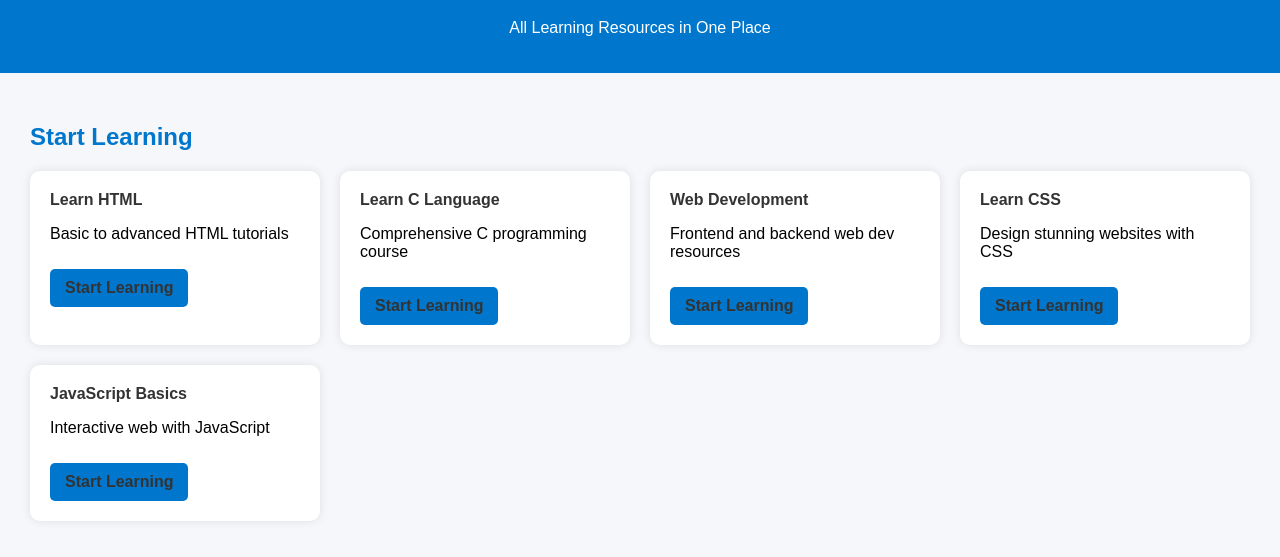
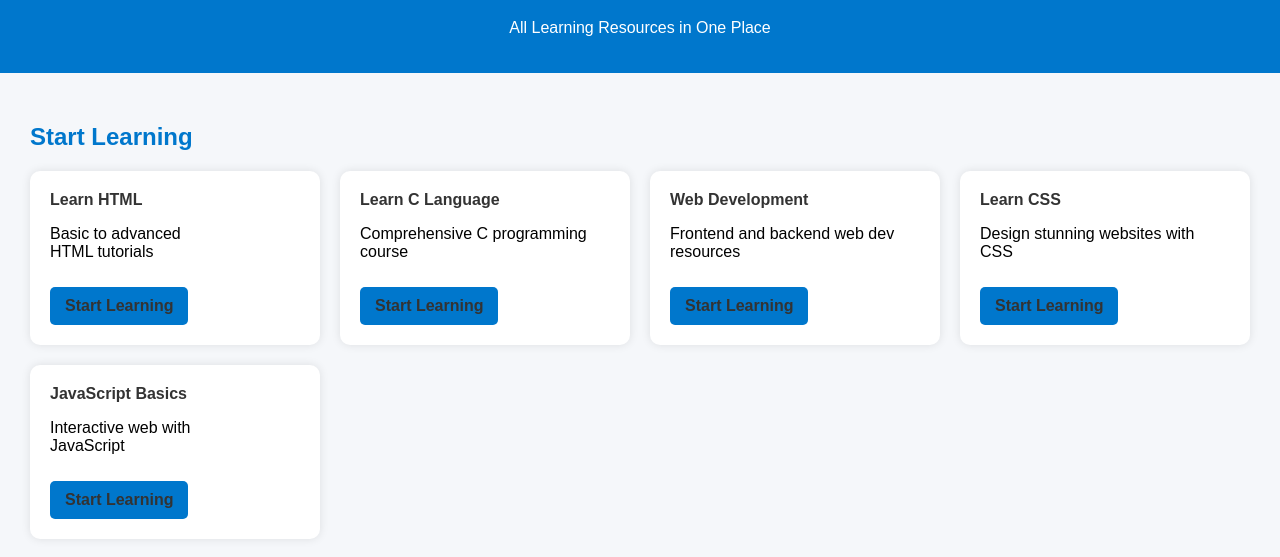
Before and after one commit to mhd-humraz/byte-begin-website, a plain HTML site: page study.html in a window 1280 px wide. Shown: the part 81-638 px from the top of the page. Drawn offline with Linux system fonts and the light colour scheme.

Commit message:
Update study.html

```diff
--- a/study.html
+++ b/study.html
@@ -72,7 +72,7 @@
     <div class="resource-list">
       <div class="resource">
         <a>Learn HTML</a>
-        <p>Basic to advanced HTML tutorials</p>
+        <p>Basic to advanced <br> HTML tutorials</p>
          <a class="btn" href="https://mhd-humraz.github.io/html-website-beginner/" target="_blank">Start Learning</a>
       </div>
      <div class="resource">
@@ -87,12 +87,12 @@
       </div>
       <div class="resource">
         <a href="css.html">Learn CSS</a>
-        <p>Design stunning websites with CSS</p>
+        <p>Design stunning websites with <br> CSS</p>
         <a class="btn" href="css.html">Start Learning</a>
       </div>
       <div class="resource">
         <a href="js.html">JavaScript Basics</a>
-        <p>Interactive web with JavaScript</p>
+        <p>Interactive web with <br>JavaScript</p>
         <a class="btn" href="js.html">Start Learning</a>
       </div>
       <!-- Add more resources as you create new pages -->
```
